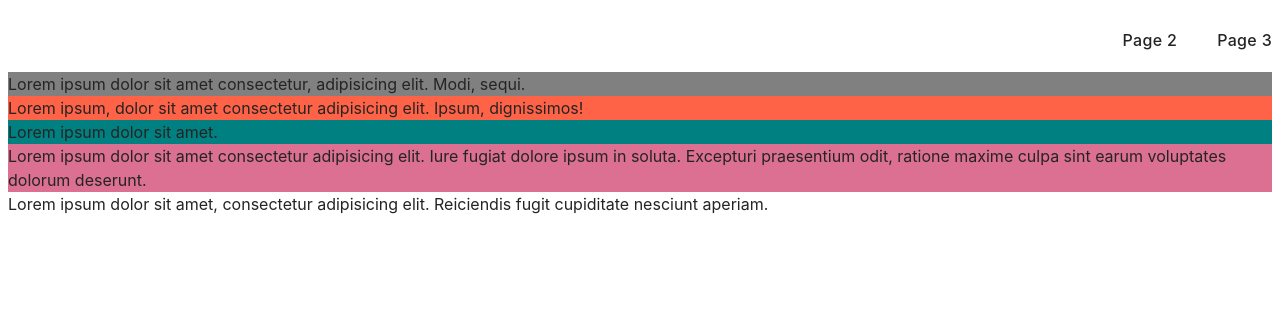
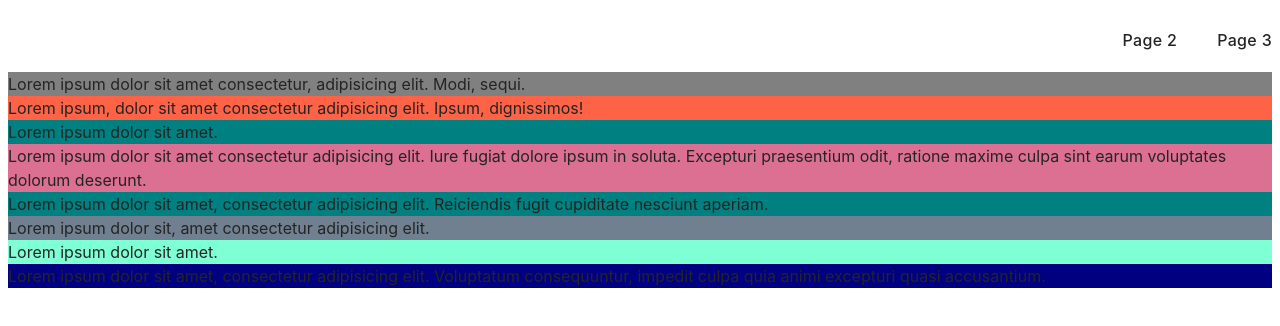
Before and after one commit to demadc/newrepo, a website built with Vite: page src/index.html in a window 1280 px wide. Built offline with nearby package versions, Linux system fonts and the light colour scheme.

Commit message:
added css and html files

```diff
--- /dev/null
+++ b/src/css/callback.css
@@ -0,0 +1,3 @@
+.callback {
+  background-color: aquamarine;
+}
--- /dev/null
+++ b/src/css/footer.css
@@ -0,0 +1,3 @@
+.footer {
+  background-color: navy;
+}
--- a/src/css/styles.css
+++ b/src/css/styles.css
@@ -11,6 +11,10 @@
 @import url('./features.css');
 @import url('./solutions.css');
 @import url('./cases.css');
+@import url('./blog.css');
+@import url('./team.css');
+@import url('./callback.css');
+@import url('./footer.css');
 
 :root {
   font-family: Inter, Avenir, Helvetica, Arial, sans-serif;
--- /dev/null
+++ b/src/css/team.css
@@ -0,0 +1,3 @@
+.team {
+  background-color: slategray;
+}
--- a/src/index.html
+++ b/src/index.html
@@ -17,9 +17,14 @@
       <load src="partials/solutions.html" />
       <load src="partials/cases.html" />
       <load src="partials/blog.html" />
+      <load src="partials/team.html" />
+      <load src="partials/callback.html" />
     </main>
 
-    <footer></footer>
+    <footer>
+      <load src="partials/footer.html" />
+    </footer>
+
     <script type="module" src="/main.js"></script>
   </body>
 </html>
--- /dev/null
+++ b/src/partials/callback.html
@@ -0,0 +1,3 @@
+<section class="callback">
+  <p>Lorem ipsum dolor sit amet.</p>
+</section>
--- /dev/null
+++ b/src/partials/footer.html
@@ -0,0 +1,6 @@
+<section class="footer">
+  <p>
+    Lorem ipsum dolor sit amet, consectetur adipisicing elit. Voluptatum
+    consequuntur, impedit culpa quia animi excepturi quasi accusantium.
+  </p>
+</section>
--- /dev/null
+++ b/src/partials/team.html
@@ -0,0 +1,3 @@
+<section class="team">
+  <p>Lorem ipsum dolor sit, amet consectetur adipisicing elit.</p>
+</section>
```
